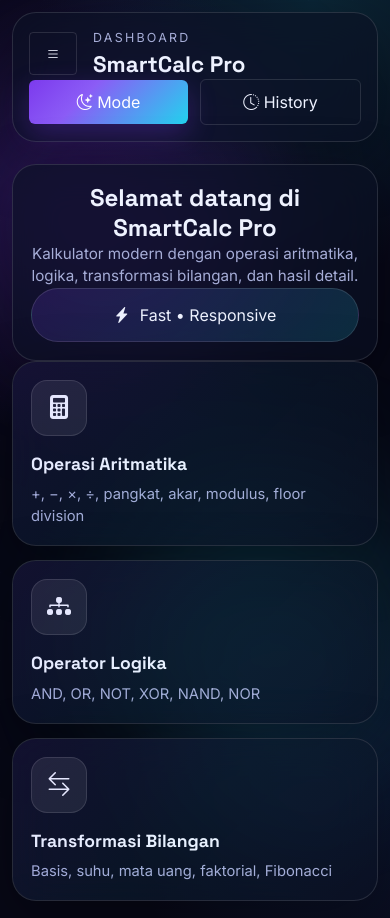
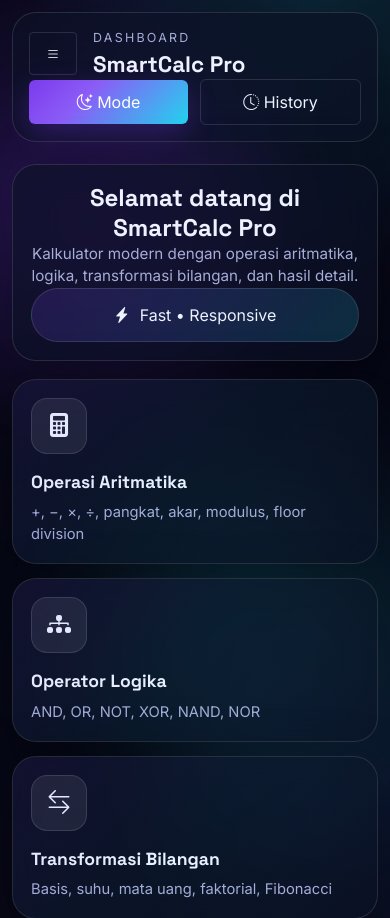
Before and after one commit to dodi397/Kalkulator-Canggih-1, a Flask app: page / in a window 390 px wide. Shown: the top 918 px of the page. Run offline with Flask 3, Linux system fonts and the light colour scheme.

Commit message:
Menambahkan jarak kolom kotak yang menempel

```diff
--- a/static/css/style.css
+++ b/static/css/style.css
@@ -294,8 +294,10 @@ body.app-shell{
 
   .hero{
     flex-direction: column !important;
-    align-items: flex-start !important;
+    justify-content: center !important;
+    text-align: center !important;
     padding: 18px !important;
+    margin-bottom: 18px !important;
   }
 
   .hero-copy h2{
```
